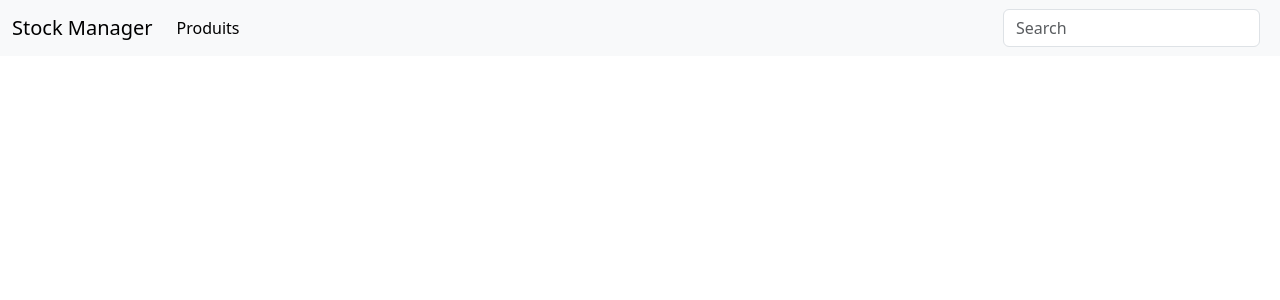
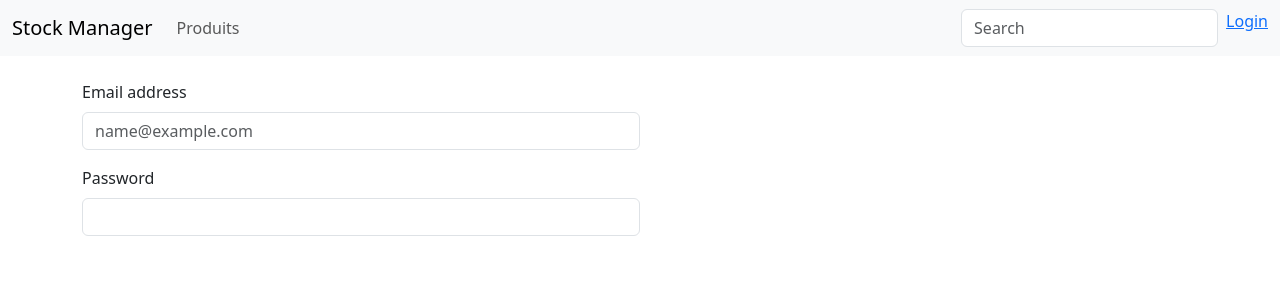
Before and after one commit to lekond77/stockManagerFront, an Angular app: page /login in a window 1280 px wide. Before the commit this address led to /. Shown: the top 300 px of the page. Built offline with nearby package versions, Linux system fonts and the light colour scheme.

Commit message:
add security component

```diff
--- a/src/app/app-routing.module.ts
+++ b/src/app/app-routing.module.ts
@@ -2,11 +2,12 @@ import { Routes, RouterModule } from "@angular/router";
 import { NgModule } from '@angular/core';
 import { ProductComponent } from "./product/product.component";
 import { HomeComponent } from "./home/home.component";
+import { SecurityComponent } from "./security/security.component";
 
 const routes: Routes = [
     {path : '', component: HomeComponent},
     {path : 'produits', component: ProductComponent},
-   // {path: 'login', component:SecurityComponent}
+    {path: 'login', component:SecurityComponent}
 ];
 
 @NgModule({
--- a/src/app/navbar/navbar.component.html
+++ b/src/app/navbar/navbar.component.html
@@ -12,6 +12,7 @@
         </ul>
         <form class="d-flex" role="search">
           <input class="form-control me-2" type="search" placeholder="Search" aria-label="Search">
+          <a routerLink="/login">Login </a>
         </form>
       </div>
     </div>
--- /dev/null
+++ b/src/app/security/security.component.html
@@ -0,0 +1,10 @@
+<div class="col col-md-6">
+    <div class="mb-3">
+        <label for="email" class="form-label">Email address</label>
+        <input type="email" class="form-control" id="email" placeholder="name@example.com">
+    </div>
+    <div class="mb-3">
+        <label for="password" class="form-label">Password</label>
+        <input type="password" id="password" class="form-control" >
+    </div>
+</div>
```
Also changed, not shown: src/app/security/security.component.ts (added, +12 -0 lines), src/app/security/security.component.css (added), 1 other file (tests, documents, lock files or other folders).
